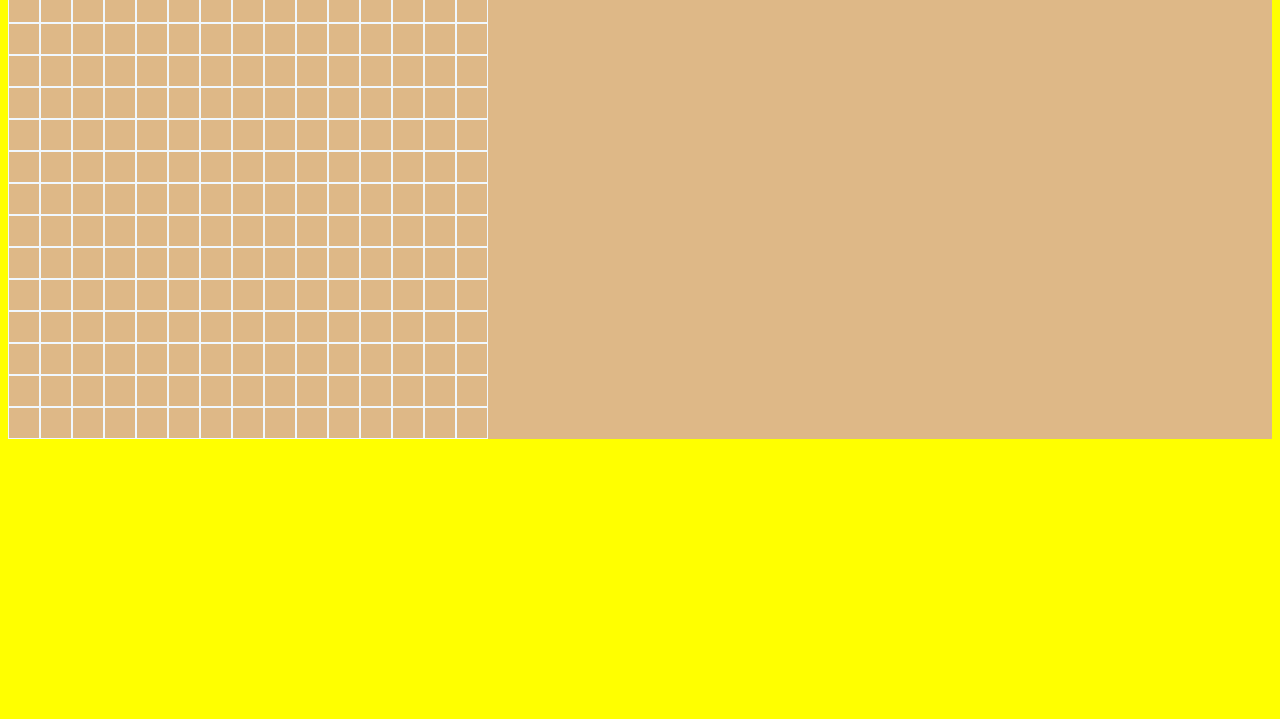
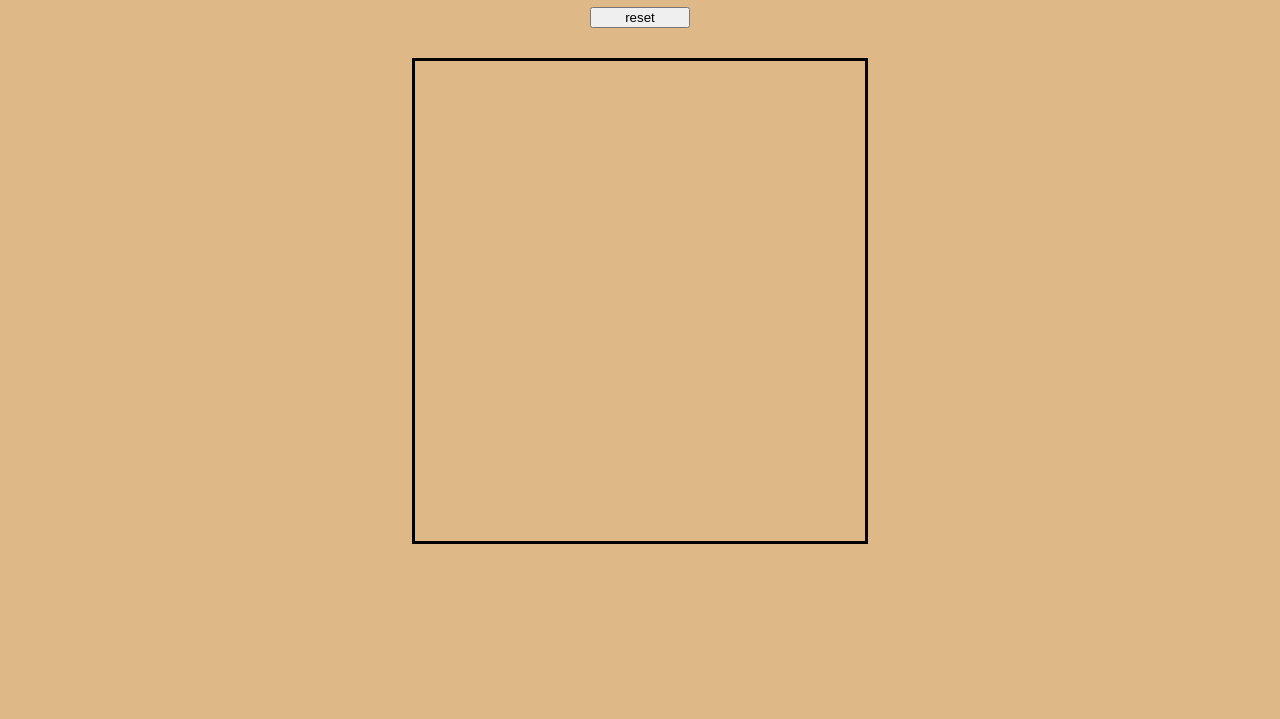
Before and after one commit to tamerln/etch-a-sketch, a plain HTML site: page index.html in a window 1280 px wide. Shown: the part 81-800 px from the top of the page. Drawn offline with Linux system fonts and the light colour scheme.

Commit message:
Added styles and ui

```diff
--- a/index.html
+++ b/index.html
@@ -7,11 +7,13 @@
     <link rel="stylesheet" href="style.css">
 </head>
 <body>
-<div id = "container">
+<div id = "content">
+    <h1>ETCH-A-SKETCH</h1>
+    <button id = "reset">reset</button>
+    <div id = "container">
 
-
+    </div>
 </div>
-
 
 
 
--- a/script.js
+++ b/script.js
@@ -1,4 +1,5 @@
 const container = document.querySelector("#container");
+const reset = document.querySelector('#reset');
 
 for (let i = 1; i < 16; i++) {
 let rows = document.createElement('div');
@@ -8,8 +9,12 @@ container.appendChild(rows);
         let cells = document.createElement('div');
         rows.appendChild(cells);
         cells.classList.add('cells');
-        document.addEventListener("mouseover", function(event) {
-            event.target.style.backgroundColor = 'yellow';
+        cells.addEventListener("mouseover", function(event) {
+            event.target.style.backgroundColor = 'black';
             })
+            reset.addEventListener("click", function(e){
+                cells.style.backgroundColor = '';
+            })
+
     }
 }
--- a/style.css
+++ b/style.css
@@ -1,20 +1,35 @@
 body {
 background-color: burlywood;
+
 }
+
+h1{
+    text-align: center;
+}
+button {
+    width: 100px;
+    margin-bottom: 30px;
+}
+
+#content {
+display: flex;
+flex-direction: column;
+justify-content: center;
+align-items: center;
+}
+
 
 #container {
 
-    display: flex;
+display: flex;
+border-style: solid;
+width: 450px
 }
 
 .cells {
     height: 30px;
     width: 30px;
     border-style: solid;
-    border-width: 1px;
+    border-width: 0px;
     border-color: aliceblue;
 }
-
-.drawnon {
-
-}
```
